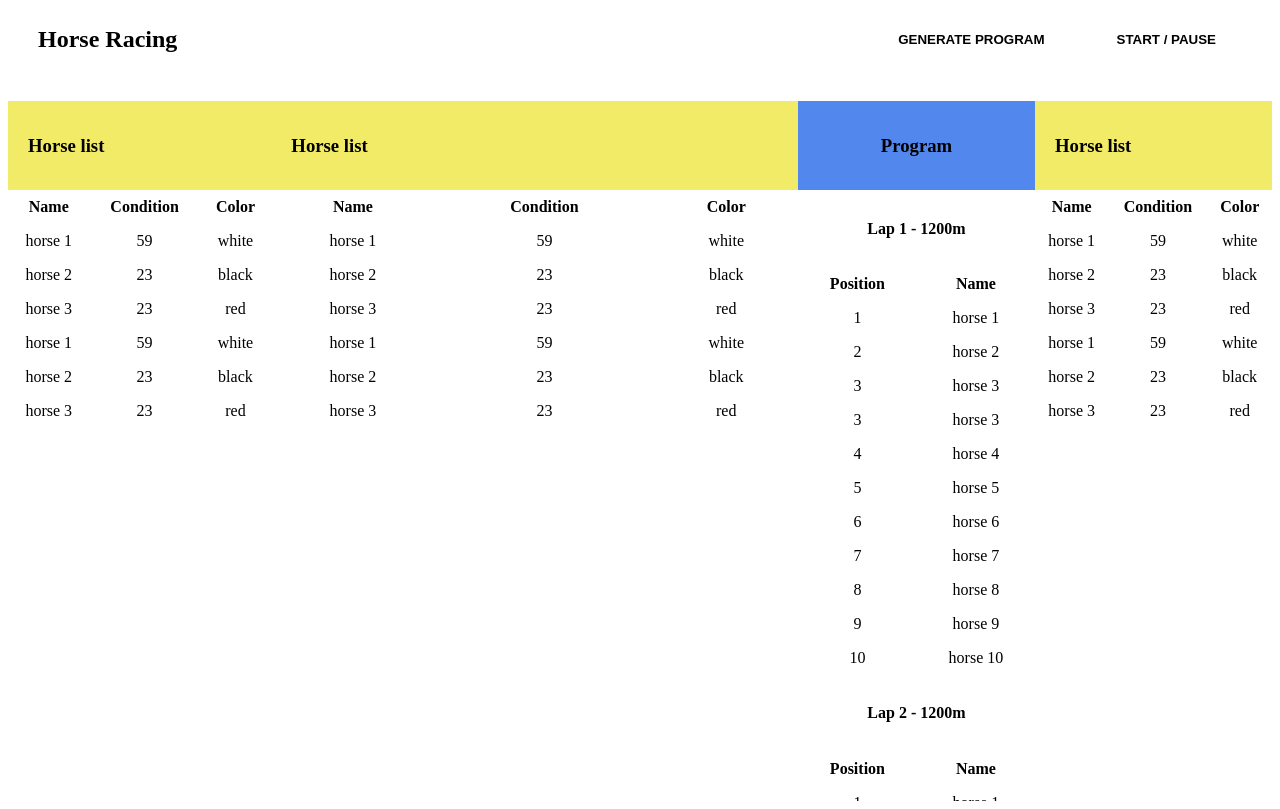
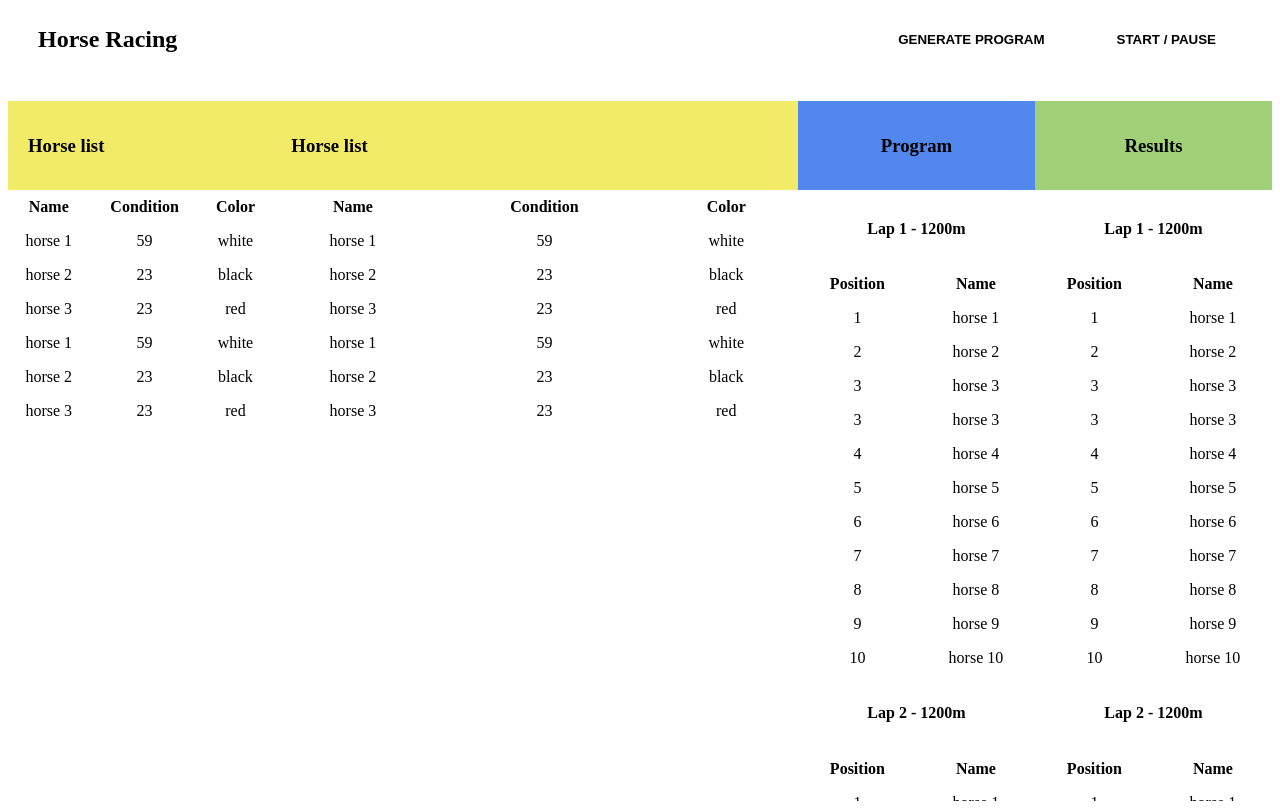
Before and after one commit to steve-232/test-vue, a Vue app: page / in a window 1280 px wide. Built offline with nearby package versions, Linux system fonts and the light colour scheme; the HTML template or start-up script is replaced by a standard one.

Commit message:
add ColumnResults.vue

```diff
--- a/src/App.vue
+++ b/src/App.vue
@@ -5,7 +5,7 @@
       <ColumnHorseList />
       <ColumnHorseList />
       <ColumnProgram />
-      <ColumnHorseList />
+      <ColumnResults />
     </div>
   </div>
 </template>
@@ -14,6 +14,7 @@
 import TheHeader from "@/components/TheHeader.vue";
 import ColumnHorseList from "@/components/ColumnHorseList.vue";
 import ColumnProgram from "@/components/ColumnProgram.vue";
+import ColumnResults from "@/components/ColumnResults.vue";
 </script>
 
 <style scoped lang="scss">
--- /dev/null
+++ b/src/components/ColumnResults.vue
@@ -0,0 +1,71 @@
+<template>
+  <BaseColumn title="Results" text-align="center" header-bg-color="#a0d179">
+    <TableScorePosition :data="data" title="Lap 1 - 1200m" />
+    <TableScorePosition :data="data" title="Lap 2 - 1200m" />
+    <TableScorePosition :data="data" title="Lap 3 - 1200m" />
+  </BaseColumn>
+</template>
+
+<script setup lang="ts">
+import { ref } from "vue";
+import BaseColumn from "@/components/base/BaseColumn.vue";
+import TableScorePosition from "@/components/common/TableScorePosition.vue";
+
+const data = ref([
+  {
+    id: 1,
+    name: "horse 1",
+    position: 1,
+  },
+  {
+    id: 2,
+    name: "horse 2",
+    position: 2,
+  },
+  {
+    id: 3,
+    name: "horse 3",
+    position: 3,
+  },
+  {
+    id: 3,
+    name: "horse 3",
+    position: 3,
+  },
+  {
+    id: 4,
+    name: "horse 4",
+    position: 4,
+  },
+  {
+    id: 5,
+    name: "horse 5",
+    position: 5,
+  },
+  {
+    id: 6,
+    name: "horse 6",
+    position: 6,
+  },
+  {
+    id: 7,
+    name: "horse 7",
+    position: 7,
+  },
+  {
+    id: 8,
+    name: "horse 8",
+    position: 8,
+  },
+  {
+    id: 9,
+    name: "horse 9",
+    position: 9,
+  },
+  {
+    id: 10,
+    name: "horse 10",
+    position: 10,
+  },
+]);
+</script>
```
